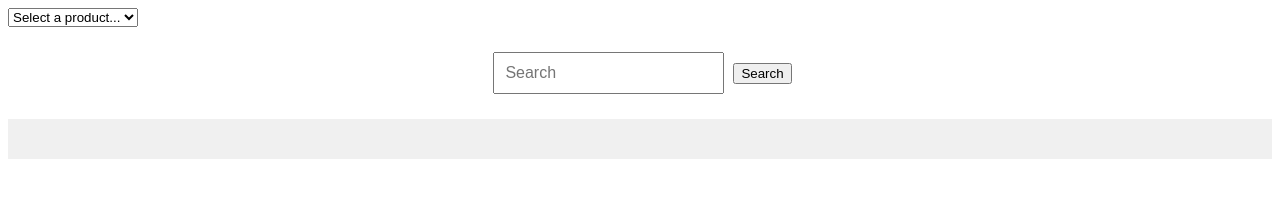
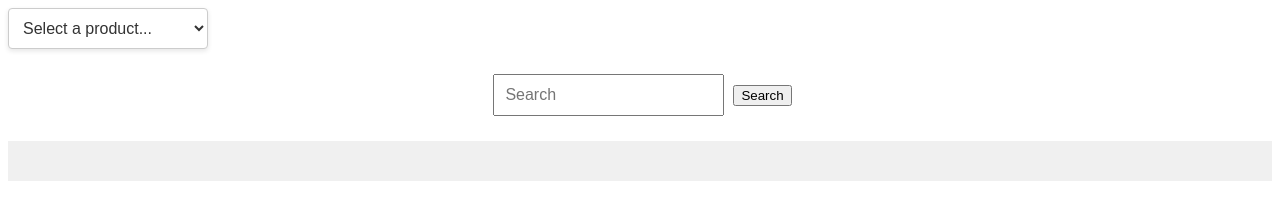
Before and after one commit to noorulmobin/Product-api, a plain HTML site: page Index.html in a window 1280 px wide. Drawn offline with Linux system fonts and the light colour scheme; no server answers.

Commit message:
css updated

```diff
--- a/Index.html
+++ b/Index.html
@@ -61,6 +61,32 @@
         margin: 5px;
         font-size: 16px;
       }
+      #productDropdown {
+        width: 200px;
+        padding: 10px;
+        font-size: 16px;
+        border: 1px solid #ccc;
+        border-radius: 4px;
+        background-color: #fff;
+        color: #333;
+        box-shadow: 0 2px 5px rgba(0, 0, 0, 0.1);
+      }
+
+      #productDropdown option {
+        padding: 10px;
+        background-color: #fff;
+        color: #333;
+      }
+
+      #productDropdown:hover {
+        border-color: #888;
+      }
+
+      #productDropdown:focus {
+        outline: none;
+        border-color: #007bff;
+        box-shadow: 0 0 5px rgba(0, 123, 255, 0.5);
+      }
     </style>
   </head>
   <body>
```
